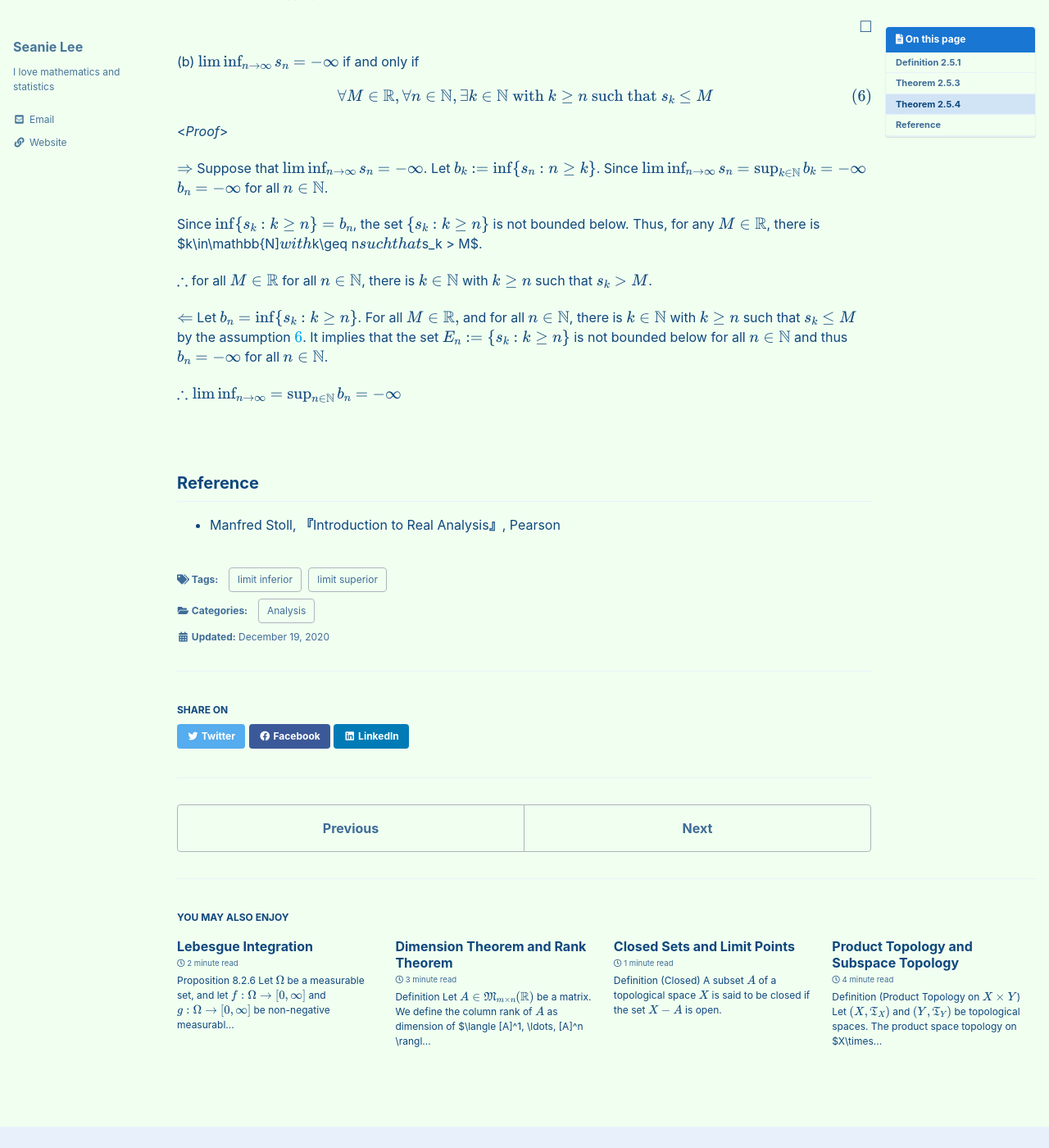
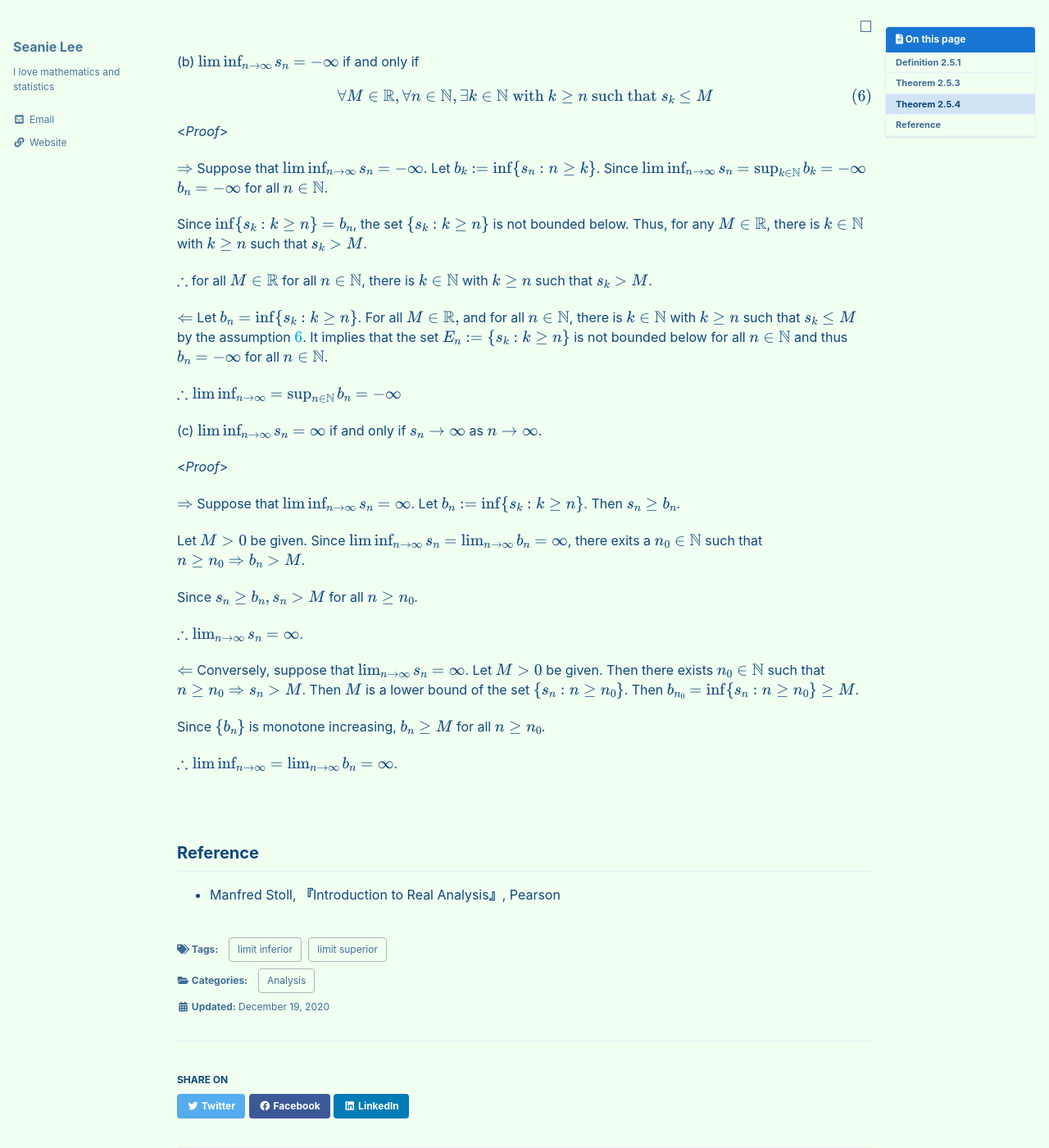
Before and after one commit to seanie12/blog, a Jekyll site: the page built from _posts/2020-12-19-limsup-liminf.md, in a window 1280 px wide and 1400 px high, scrolled down 3680 px. Shown: the whole window at 82% size. Built offline with Jekyll 4.4.1, drawn with Linux system fonts in a browser that asks for light colours; cached includes are drawn as plain includes; formulas are drawn with MathJax 3; some of the changed text lies outside the part shown.

Commit message:
Update 2020-12-19-limsup-liminf.md

```diff
--- a/_posts/2020-12-19-limsup-liminf.md
+++ b/_posts/2020-12-19-limsup-liminf.md
@@ -270,7 +270,7 @@ $$
 
 $\Rightarrow$ Suppose that $\liminf_{n\to\infty}s_n=-\infty$. Let $b_k :=\inf \\{s_n: n\geq k\\}$. Since $\lim\inf_{n\to\infty}s_n = \sup_{k\in\mathbb{N}}b_k=-\infty$ $b_n=-\infty$ for all $n\in\mathbb{N}$.
 
-Since $\inf\\{s_k: k\geq n \\}=b_n$,  the set $\\{s_k: k\geq n \\}$ is not bounded below. Thus,  for any $M\in\mathbb{R}$, there is $k\in\mathbb{N]$ with $k\geq n$ such that $s_k > M$.
+Since $\inf\\{s_k: k\geq n \\}=b_n$,  the set $\\{s_k: k\geq n \\}$ is not bounded below. Thus,  for any $M\in\mathbb{R}$, there is $k\in\mathbb{N}$ with $k\geq n$ such that $s_k > M$.
 
 $\therefore$ for all $M\in\mathbb{R}$ for all $n\in\mathbb{N}$, there is $k\in\mathbb{N}$ with $k\geq n$ such that $s_k > M$.
 
@@ -279,6 +279,25 @@ there is $k\in\mathbb{N}$ with $k\geq n$ such that $s_k \leq M$ by the assumptio
 
 $\therefore \liminf_{n\to\infty}=\sup_{n\in\mathbb{N}}b_n=-\infty$
 
+ (c) $\liminf_{n\to\infty}s_n =\infty$ if and only if $s_n\to\infty$ as $n\to\infty$.
+
+<*Proof*>
+
+$\Rightarrow$ Suppose that $\liminf_{n\to\infty}s_n = \infty$. Let $b_n :=\inf \\{s_k : k\geq n\\}$. Then $s_n \geq b_n$.
+
+Let $M>0$ be given. Since $\liminf_{n\to\infty}s_n=\lim_{n\to\infty}b_n=\infty$, there exits a $n_0\in\mathbb{N}$ such that $n\geq n_0 \Rightarrow b_n >M$.
+
+Since $s_n \geq b_n, s_n > M$ for all $n\geq n_0$.
+
+$\therefore \lim_{n\to\infty}s_n = \infty$.
+
+
+$\Leftarrow$ Conversely, suppose that $\lim_{n\to\infty}s_n=\infty$. Let $M>0$ be given. Then there exists $n_0\in\mathbb{N}$ such that $n\geq n_0 \Rightarrow s_n > M$. Then $M$ is a lower bound of the set $\\{s_n : n\geq n_0\\}$. Then $b_{n_0} = \inf \\{s_n: n\geq n_0\\}\geq M$.
+
+Since $\\{b_n\\}$ is monotone increasing, $b_n \geq M$ for all $n\geq n_0$.
+
+$\therefore \lim\inf_{n\to\infty}=\lim_{n\to\infty}b_n = \infty$.
+
 
 $$\tag*{$\square$}$$
 ## Reference
```
